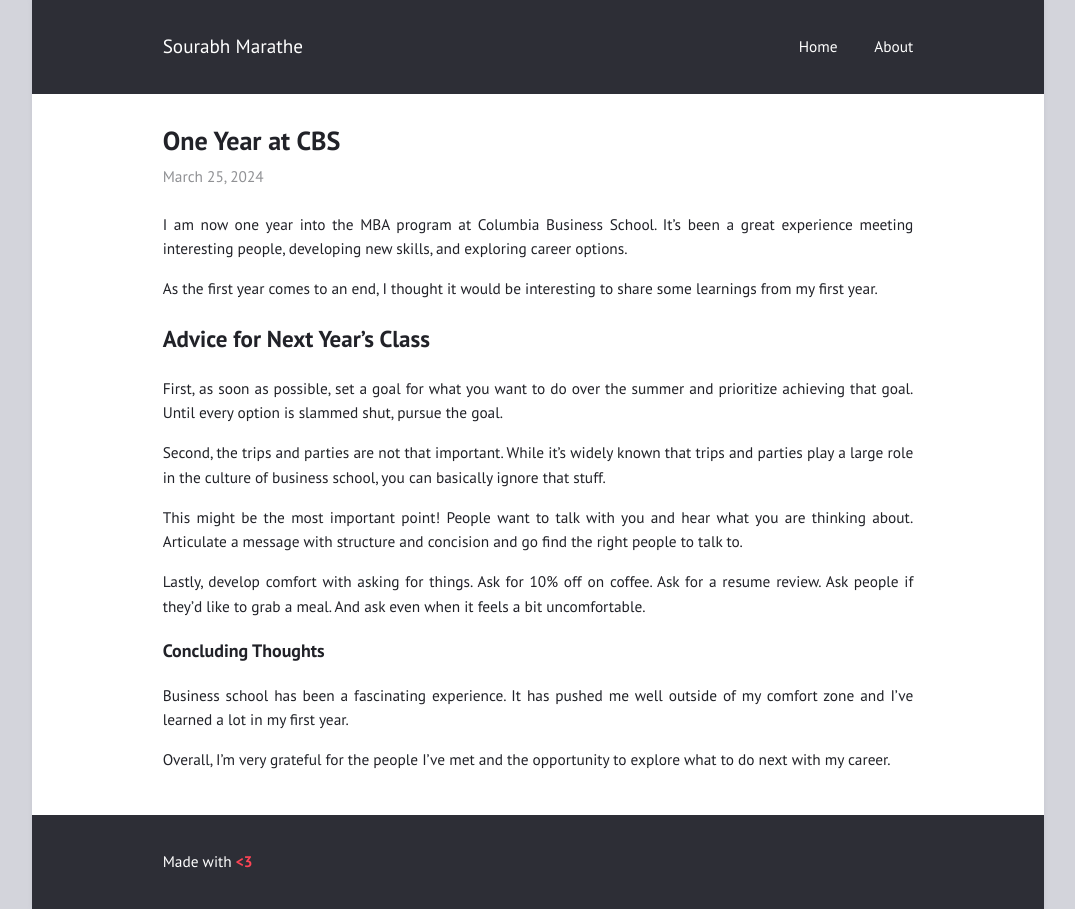
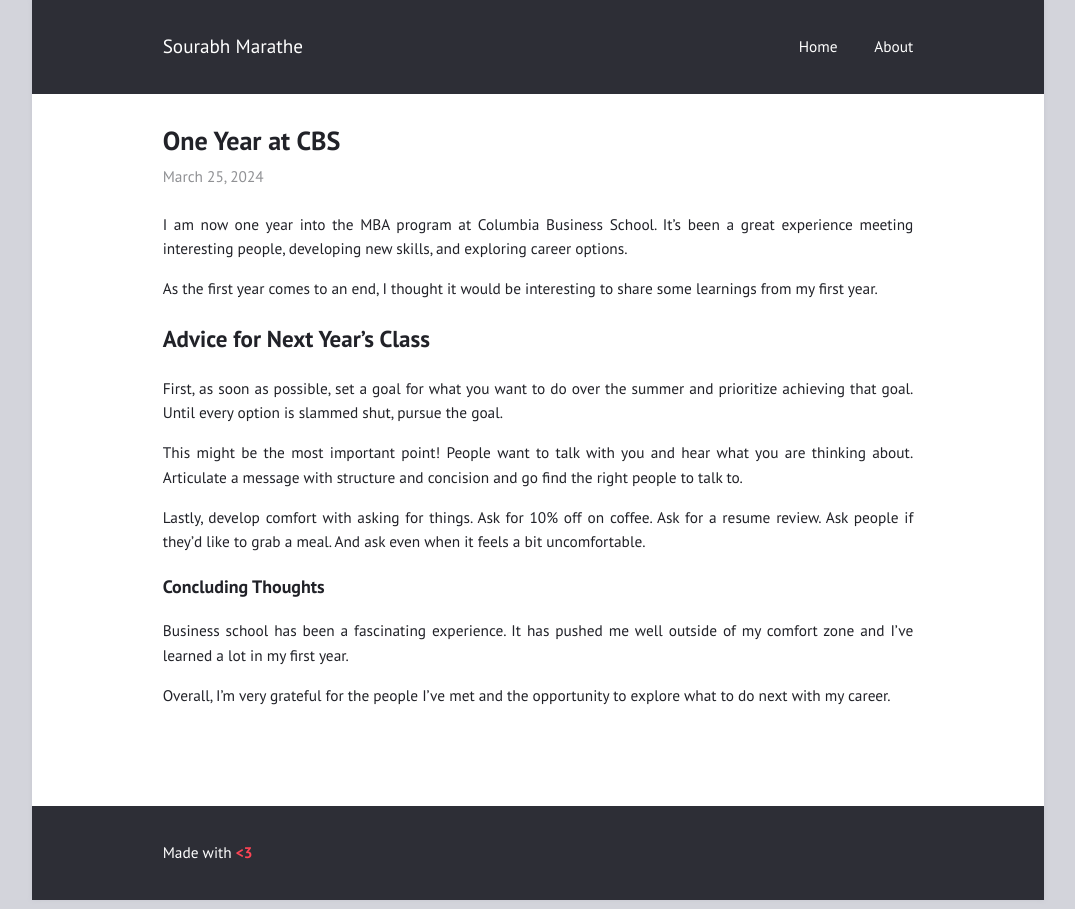
Before and after one commit to sourabhmarathe/sourabhmarathe.github.io, a Jekyll site: the page built from _posts/2024-03-25-b-school-reflections.md, in a window 1280 px wide. Shown: the whole page, without its empty margins (102-1177 px from the left). Built offline with Jekyll 4.4.1, drawn with Linux system fonts in a browser that asks for light colours.

Commit message:
Remove sentence

```diff
--- a/_posts/2024-03-25-b-school-reflections.md
+++ b/_posts/2024-03-25-b-school-reflections.md
@@ -12,8 +12,6 @@ As the first year comes to an end, I thought it would be interesting to share so
 
 First, as soon as possible, set a goal for what you want to do over the summer and prioritize achieving that goal. Until every option is slammed shut, pursue the goal.
 
-Second, the trips and parties are not that important. While it's widely known that trips and parties play a large role in the culture of business school, you can basically ignore that stuff.
-
 This might be the most important point! People want to talk with you and hear what you are thinking about. Articulate a message with structure and concision and go find the right people to talk to.
 
 Lastly, develop comfort with asking for things. Ask for 10% off on coffee. Ask for a resume review. Ask people if they'd like to grab a meal. And ask even when it feels a bit uncomfortable.
```
